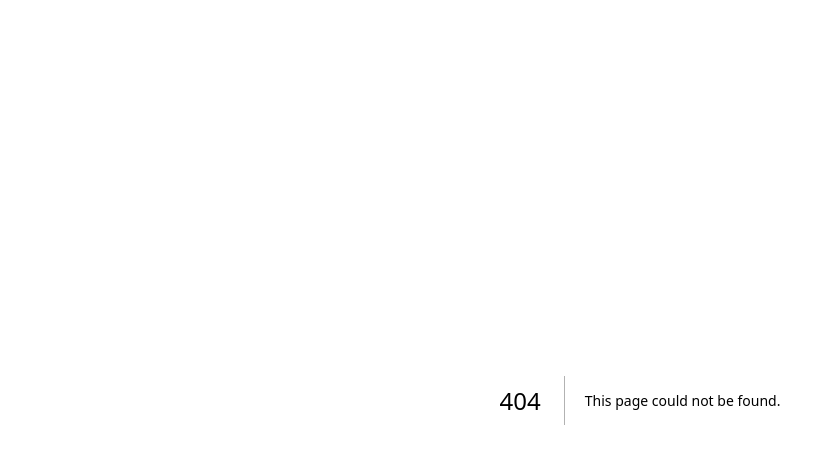
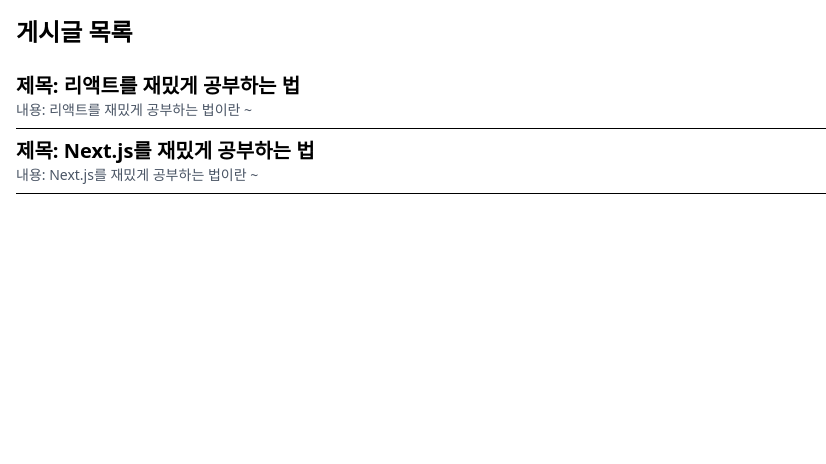
Before and after one commit to iambean-git/codeit-sprint, a Next.js app: page /reactquerytest in a window 1280 px wide. Before the commit this address had no page. Shown: the top 464 px of the page, without its empty margins (0-826 px from the left). Built offline with nearby package versions, Linux system fonts and the light colour scheme.

Commit message:
react-query 설치 및 테스트

```diff
--- a/package.json
+++ b/package.json
@@ -11,6 +11,7 @@
     "test:coverage": "jest --coverage"
   },
   "dependencies": {
+    "@tanstack/react-query": "^5.75.7",
     "@testing-library/user-event": "^14.6.1",
     "axios": "^1.9.0",
     "clsx": "^2.1.1",
--- /dev/null
+++ b/src/app/api/posts/route.ts
@@ -0,0 +1,15 @@
+export async function GET() {
+  const posts = [
+    {
+      id: 1,
+      title: "리액트를 재밌게 공부하는 법",
+      content: "리액트를 재밌게 공부하는 법이란 ~",
+    },
+    {
+      id: 2,
+      title: "Next.js를 재밌게 공부하는 법",
+      content: "Next.js를 재밌게 공부하는 법이란 ~",
+    },
+  ];
+  return Response.json(posts);
+}
--- a/src/app/layout.tsx
+++ b/src/app/layout.tsx
@@ -1,7 +1,5 @@
-// app/layout.tsx
-
 import "./globals.css";
-import Providers from "@/components/Providers";
+import Providers from "../providers/Providers";
 
 export default function RootLayout({
   children,
@@ -9,8 +7,10 @@
   children: React.ReactNode;
 }>) {
   return (
-    <html lang="en">
-      <body>{children}</body>
+    <html lang="ko">
+      <body className="antialiased">
+        <Providers>{children}</Providers>
+      </body>
     </html>
   );
 }
--- /dev/null
+++ b/src/app/reactquerytest/page.tsx
@@ -0,0 +1,39 @@
+"use client";
+
+import { useQuery } from "@tanstack/react-query";
+
+export const useFetchPosts = () => {
+  const { data, isLoading, error } = useQuery({
+    queryKey: ["posts"],
+    queryFn: async () => {
+      const res = await fetch("/api/posts");
+      if (!res.ok) {
+        throw new Error("데이터 패치 실패");
+      }
+      return res.json();
+    },
+  });
+
+  return { data, isLoading, error };
+};
+
+export default function Home() {
+  const { data, isLoading, error } = useFetchPosts();
+
+  if (isLoading) return <div>로딩 중...</div>;
+  if (error) return <div>에러 발생: {error.message}</div>;
+
+  return (
+    <div className="flex flex-col gap-4 p-4">
+      <h1 className="text-2xl font-bold">게시글 목록</h1>
+      <ul>
+        {data?.map((post: { id: number; title: string; content: string }) => (
+          <li key={post.id} className="border-b py-2">
+            <h2 className="text-xl font-semibold">제목: {post.title}</h2>
+            <p className="text-sm text-gray-600">내용: {post.content}</p>
+          </li>
+        ))}
+      </ul>
+    </div>
+  );
+}
--- /dev/null
+++ b/src/providers/Providers.tsx
@@ -0,0 +1,23 @@
+"use client";
+
+import { QueryClient, QueryClientProvider } from "@tanstack/react-query";
+import { useState } from "react";
+
+export default function Providers({ children }: { children: React.ReactNode }) {
+  const [queryClient] = useState(
+    () =>
+      new QueryClient({
+        defaultOptions: {
+          queries: {
+            staleTime: 60 * 1000, // 1분
+            // 필요에 따라 다른 옵션 설정
+          },
+        },
+      }),
+  );
+
+  return (
+    //QueryClientProvider 안에 있는 컴포넌트에서만 react-query 사용 가능
+    <QueryClientProvider client={queryClient}>{children}</QueryClientProvider>
+  );
+}
```
Also changed, not shown: 2 other files (tests, documents, lock files or other folders).
